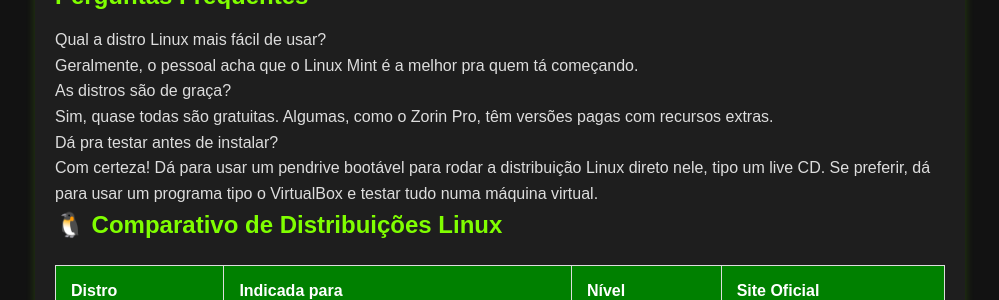
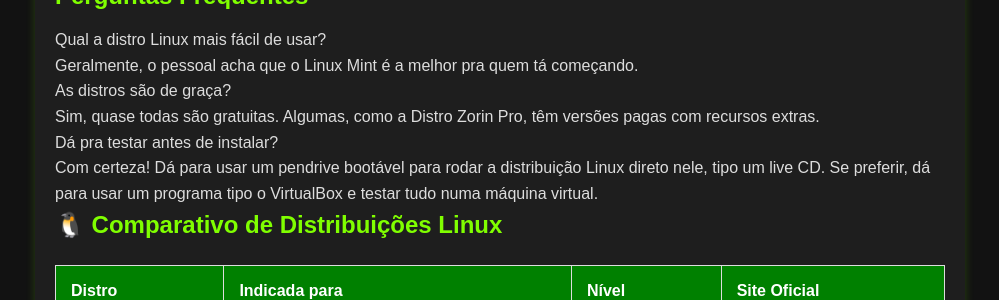
Before and after one commit to Piolinux/piolinux-site, a Jekyll site: the page built from _pages/principais-distribuicoes-linux-guia-para-escolher-a-sua.md, in a window 1280 px wide and 900 px high, scrolled down 1798 px. Shown: the part 152-452 px from the top of the window, without its empty margins (140-1139 px from the left). Built offline with Jekyll 4.4.1, drawn with Linux system fonts in a browser that asks for light colours.

Commit message:
Update principais-distribuicoes-linux-guia-para-escolher-a-sua.md

```diff
--- a/_pages/principais-distribuicoes-linux-guia-para-escolher-a-sua.md
+++ b/_pages/principais-distribuicoes-linux-guia-para-escolher-a-sua.md
@@ -122,7 +122,7 @@ permalink: /principais-distros-linux/
     <dd>Geralmente, o pessoal acha que o Linux Mint é a melhor pra quem tá começando.</dd>
 
     <dt>As distros são de graça?</dt>
-    <dd>Sim, quase todas são gratuitas. Algumas, como o Zorin Pro, têm versões pagas com recursos extras.</dd>
+    <dd>Sim, quase todas são gratuitas. Algumas, como a Distro Zorin Pro, têm versões pagas com recursos extras.</dd>
 
     <dt>Dá pra testar antes de instalar?</dt>
     <dd>Com certeza! Dá para usar um pendrive bootável para rodar a distribuição Linux direto nele, tipo um live CD. Se preferir, dá para usar um programa tipo o VirtualBox e testar tudo numa máquina virtual.</dd>
```
